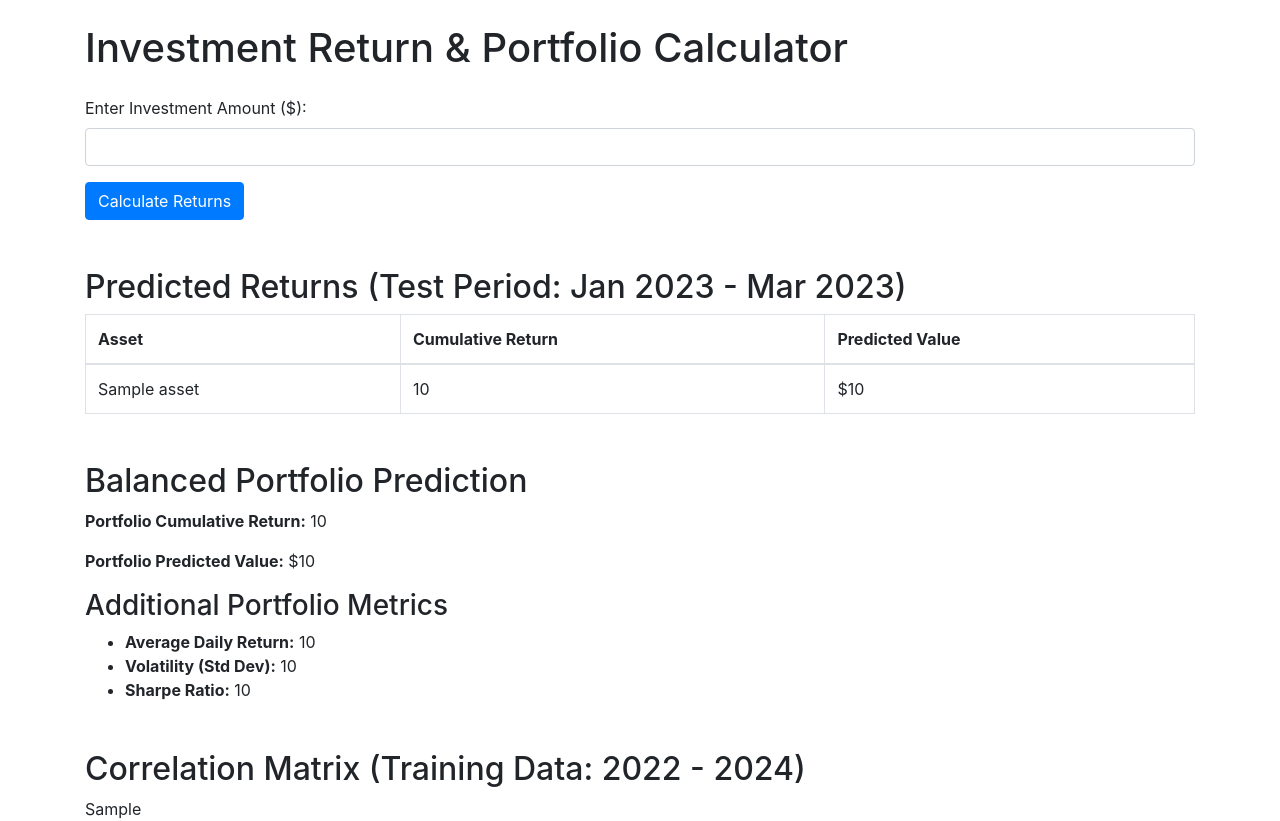
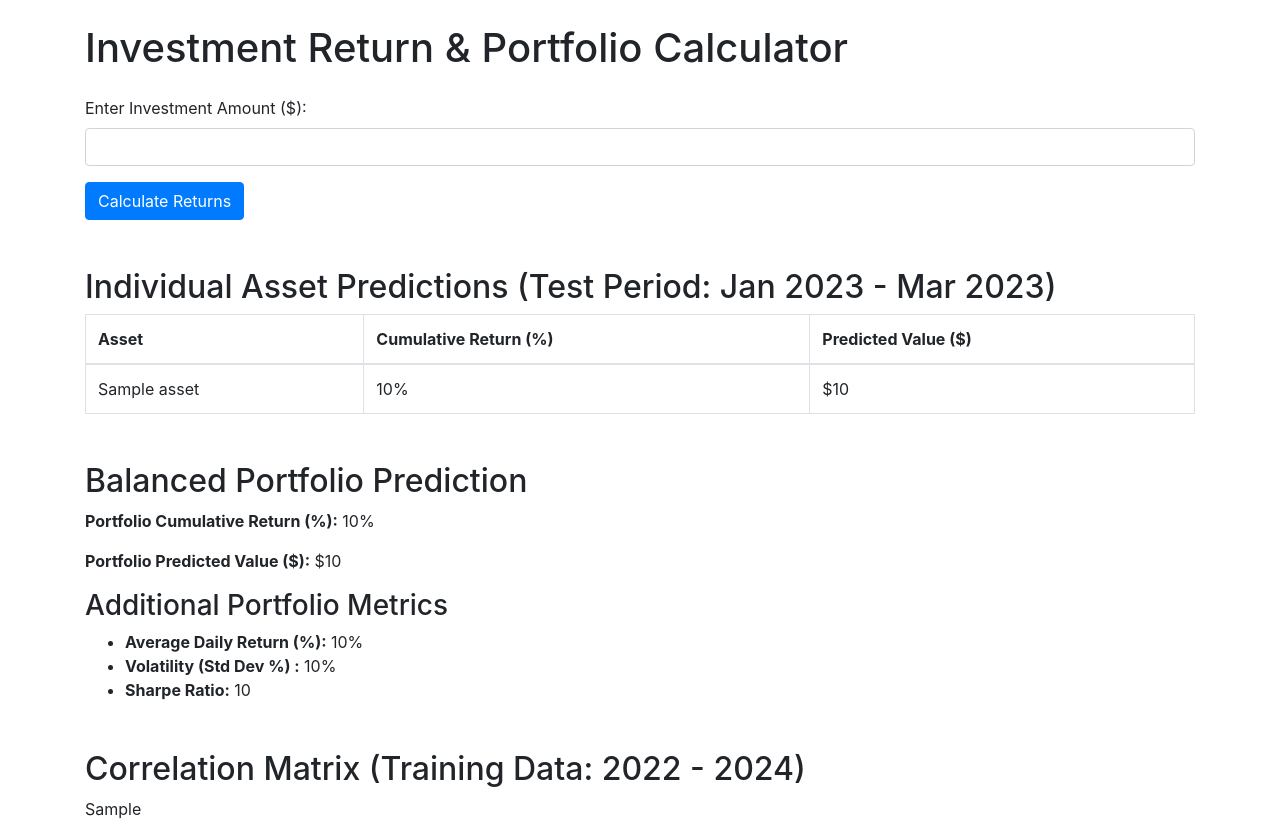
Before and after one commit to naeemhassan09/stock-data-pipeline-flask-app, a Flask app: template templates/index.html in a window 1280 px wide. Run offline with Flask 3, Linux system fonts and the light colour scheme; the template is opened without the code that fills it: most values are stand-ins (such as "Sample title", 1, 10 or a date in 2020); some libraries are stand-ins or nearby versions.

Commit message:
updated display the % to percentage instead of decimals

```diff
--- a/templates/index.html
+++ b/templates/index.html
@@ -16,20 +16,20 @@
         <button type="submit" class="btn btn-primary">Calculate Returns</button>
     </form>
     {% if results %}
-    <h2 class="mt-5">Predicted Returns (Test Period: Jan 2023 - Mar 2023)</h2>
+    <h2 class="mt-5">Individual Asset Predictions (Test Period: Jan 2023 - Mar 2023)</h2>
     <table class="table table-bordered">
         <thead>
             <tr>
                 <th>Asset</th>
-                <th>Cumulative Return</th>
-                <th>Predicted Value</th>
+                <th>Cumulative Return (%)</th>
+                <th>Predicted Value ($)</th>
             </tr>
         </thead>
         <tbody>
             {% for asset, data in results.items() %}
             <tr>
                 <td>{{ asset }}</td>
-                <td>{{ data.Cumulative_Return | round(4) }}</td>
+                <td>{{ (data.Cumulative_Return * 100) | round(2) }}%</td>
                 <td>${{ data.Predicted_Value | round(2) }}</td>
             </tr>
             {% endfor %}
@@ -38,8 +38,8 @@
 
     <h2 class="mt-5">Balanced Portfolio Prediction</h2>
     {% if portfolio.Portfolio_Cumulative_Return is not none %}
-      <p><strong>Portfolio Cumulative Return:</strong> {{ portfolio.Portfolio_Cumulative_Return | round(4) }}</p>
-      <p><strong>Portfolio Predicted Value:</strong> ${{ portfolio.Portfolio_Predicted_Value | round(2) }}</p>
+      <p><strong>Portfolio Cumulative Return (%):</strong> {{ (portfolio.Portfolio_Cumulative_Return * 100) | round(2) }}%</p>
+      <p><strong>Portfolio Predicted Value ($):</strong> ${{ portfolio.Portfolio_Predicted_Value | round(2) }}</p>
     {% else %}
       <p>No positive-performing assets found to create a balanced portfolio.</p>
     {% endif %}
@@ -47,8 +47,8 @@
     <h3 class="mt-3">Additional Portfolio Metrics</h3>
     {% if metrics %}
     <ul>
-        <li><strong>Average Daily Return:</strong> {{ metrics["Average Daily Return"] | round(4) }}</li>
-        <li><strong>Volatility (Std Dev):</strong> {{ metrics["Volatility"] | round(4) }}</li>
+        <li><strong>Average Daily Return (%):</strong> {{ (metrics["Average Daily Return"] * 100) | round(2) }}%</li>
+        <li><strong>Volatility (Std Dev %) :</strong> {{ (metrics["Volatility"] * 100) | round(2) }}%</li>
         <li><strong>Sharpe Ratio:</strong> {% if metrics["Sharpe Ratio"] is not none %}{{ metrics["Sharpe Ratio"] | round(4) }}{% else %}N/A{% endif %}</li>
     </ul>
     {% else %}
```
